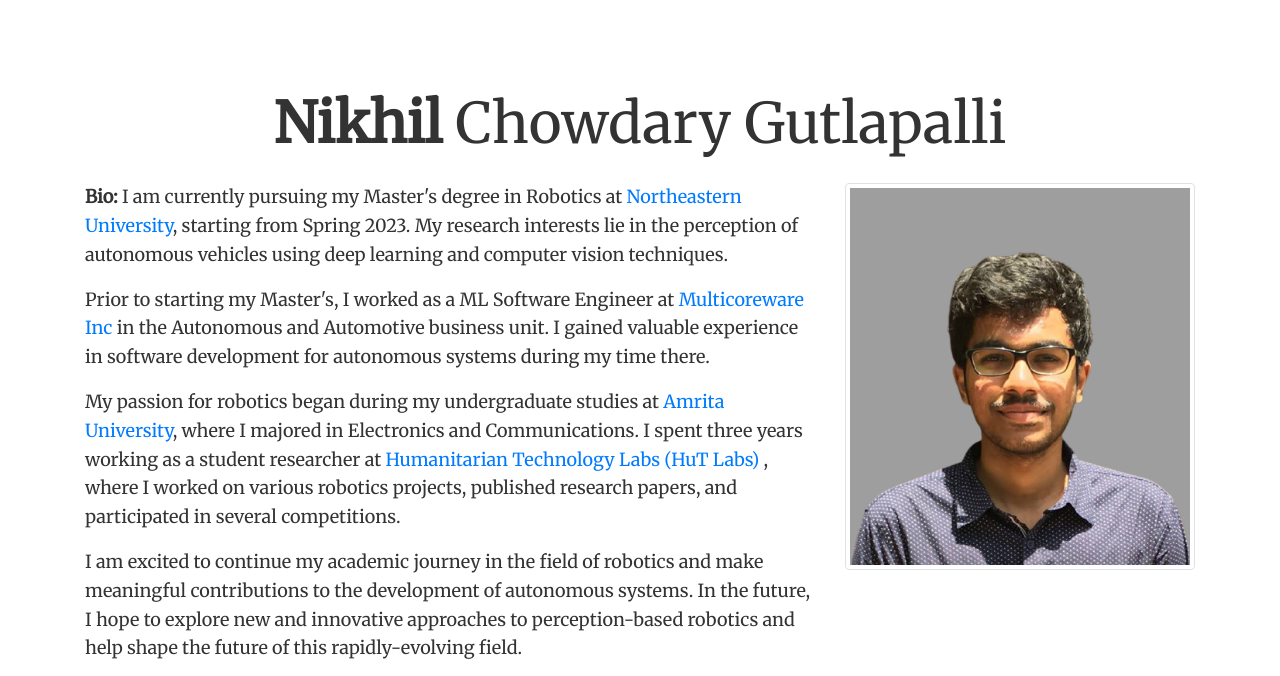
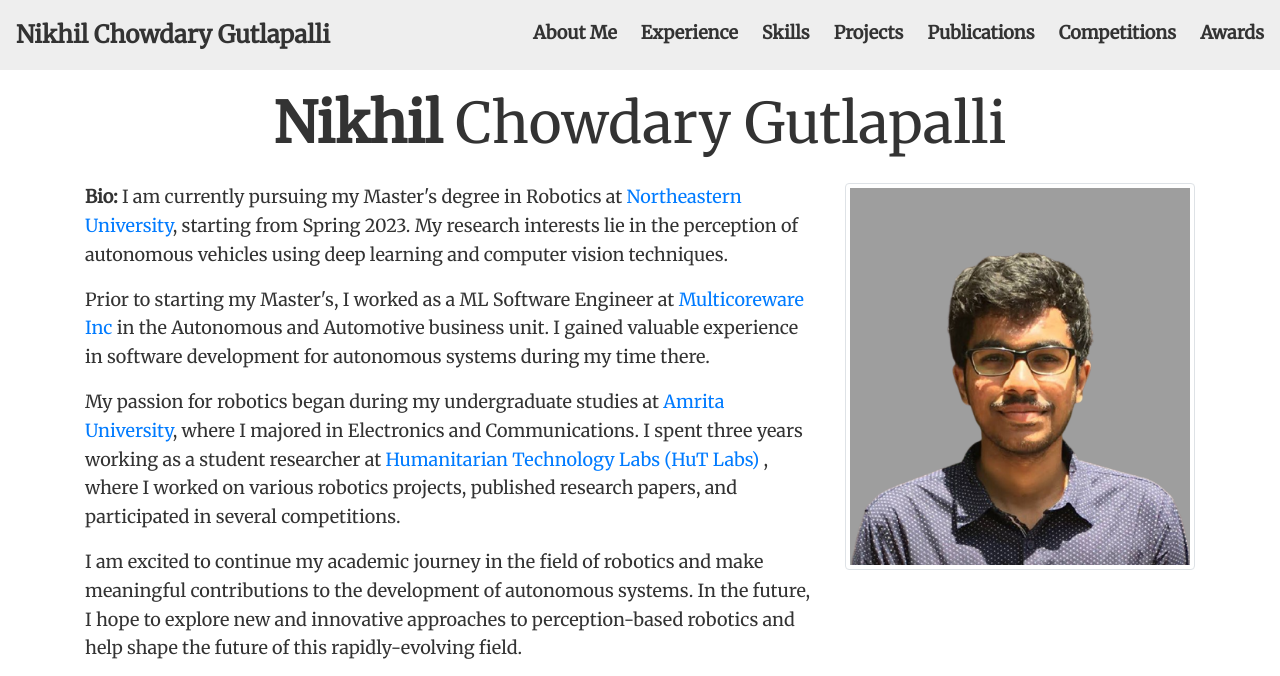
Before and after one commit to shashankGarik/shashankgarik.github.io, a plain HTML site: page index.html in a window 1280 px wide. Shown: the top 676 px of the page. Drawn offline with nearby package versions, Linux system fonts and the light colour scheme.

Commit message:
Update index.html

```diff
--- a/index.html
+++ b/index.html
@@ -201,7 +201,20 @@
 
 <body>
 
-
+<header class="header">
+  <div class="header__logo">Nikhil Chowdary Gutlapalli</div>
+  <nav class="header__nav">
+    <ul class="header__nav__list">
+      <li class="header__nav__item"><a href="#about-me" class="scroll-to">About Me</a></li>
+      <li class="header__nav__item"><a href="#experience">Experience</a></li>
+      <li class="header__nav__item"><a href="#skills">Skills</a></li>
+      <li class="header__nav__item"><a href="#projects">Projects</a></li>
+      <li class="header__nav__item"><a href="#publications">Publications</a></li>
+      <li class="header__nav__item"><a href="#competitions">Competitions</a></li>
+      <li class="header__nav__item"><a href="#awards">Awards</a></li>
+    </ul>
+  </nav>
+</header>
 
     <div class="container">
         <div class="row" style="margin-top: 5em; ">
```
